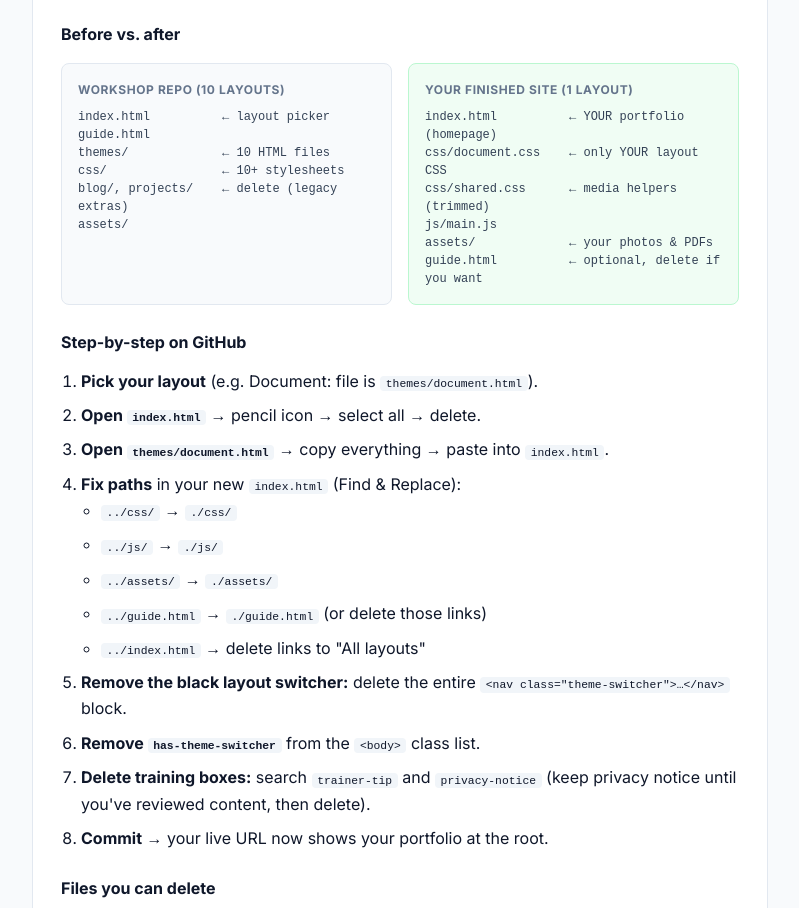
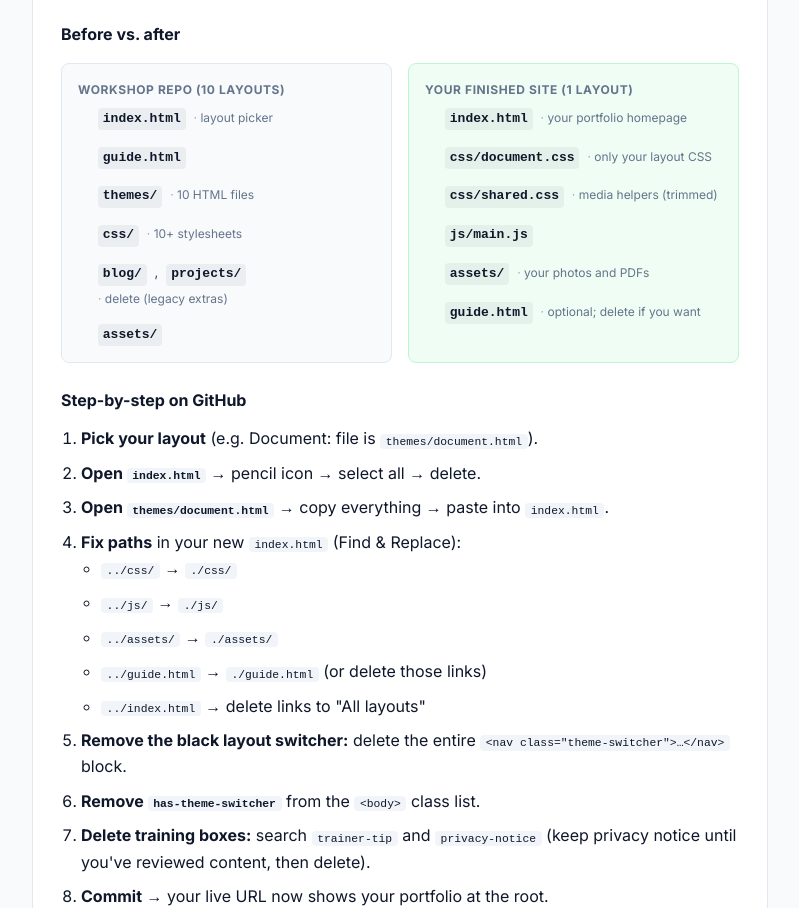
Before and after one commit to LoganMJones/PortfolioTraining, a plain HTML site: page guide.html in a window 1280 px wide. Shown: the part 11023-11931 px from the top of the page, without its empty margins (240-1039 px from the left). Drawn offline with Linux system fonts and the light colour scheme.

Commit message:
Rewrite guide file trees so they stay readable on phones.
Replace the wide pre blocks with wrapping file lists so the finished-site comparison no longer clips notes on mobile.

Co-authored-by: Cursor <cursoragent@cursor.com>

```diff
--- a/css/guide.css
+++ b/css/guide.css
@@ -539,6 +539,51 @@ body {
   overflow-wrap: anywhere;
 }
 
+.file-tree-list {
+  list-style: none;
+  margin: 0;
+  padding: 0;
+  display: flex;
+  flex-direction: column;
+  gap: 0.55rem;
+  min-width: 0;
+  max-width: 100%;
+}
+
+.file-tree-list li {
+  display: flex;
+  flex-wrap: wrap;
+  align-items: baseline;
+  gap: 0.25rem 0.5rem;
+  margin: 0;
+  font-size: 0.8125rem;
+  line-height: 1.45;
+  color: #334155;
+  min-width: 0;
+}
+
+.file-tree-list code {
+  font-size: 0.8125rem;
+  font-weight: 600;
+  color: #0f172a;
+  background: rgba(15, 23, 42, 0.05);
+  padding: 0.1rem 0.3rem;
+  border-radius: 0.25rem;
+  overflow-wrap: anywhere;
+  word-break: break-word;
+}
+
+.file-tree-list span {
+  color: #64748b;
+  font-size: 0.75rem;
+  overflow-wrap: anywhere;
+}
+
+.file-tree-list span::before {
+  content: "· ";
+  color: #94a3b8;
+}
+
 .file-tree pre {
   margin: 0;
   font-size: 0.75rem;
@@ -557,8 +602,9 @@ body {
   .file-tree {
     padding: 0.85rem;
   }
-  .file-tree pre {
-    font-size: 0.6875rem;
+  .file-tree-list li,
+  .file-tree-list code {
+    font-size: 0.75rem;
   }
 }
 
--- a/guide.html
+++ b/guide.html
@@ -922,21 +922,25 @@
         <div class="file-tree-compare">
           <div class="file-tree">
             <p class="file-tree-label">Workshop repo (10 layouts)</p>
-            <pre>index.html          ← layout picker
-guide.html
-themes/             ← 10 HTML files
-css/                ← 10+ stylesheets
-blog/, projects/    ← delete (legacy extras)
-assets/</pre>
+            <ul class="file-tree-list">
+              <li><code>index.html</code> <span>layout picker</span></li>
+              <li><code>guide.html</code></li>
+              <li><code>themes/</code> <span>10 HTML files</span></li>
+              <li><code>css/</code> <span>10+ stylesheets</span></li>
+              <li><code>blog/</code>, <code>projects/</code> <span>delete (legacy extras)</span></li>
+              <li><code>assets/</code></li>
+            </ul>
           </div>
           <div class="file-tree file-tree--after">
             <p class="file-tree-label">Your finished site (1 layout)</p>
-            <pre>index.html          ← YOUR portfolio (homepage)
-css/document.css    ← only YOUR layout CSS
-css/shared.css      ← media helpers (trimmed)
-js/main.js
-assets/             ← your photos &amp; PDFs
-guide.html          ← optional, delete if you want</pre>
+            <ul class="file-tree-list">
+              <li><code>index.html</code> <span>your portfolio homepage</span></li>
+              <li><code>css/document.css</code> <span>only your layout CSS</span></li>
+              <li><code>css/shared.css</code> <span>media helpers (trimmed)</span></li>
+              <li><code>js/main.js</code></li>
+              <li><code>assets/</code> <span>your photos and PDFs</span></li>
+              <li><code>guide.html</code> <span>optional; delete if you want</span></li>
+            </ul>
           </div>
         </div>
 
```
